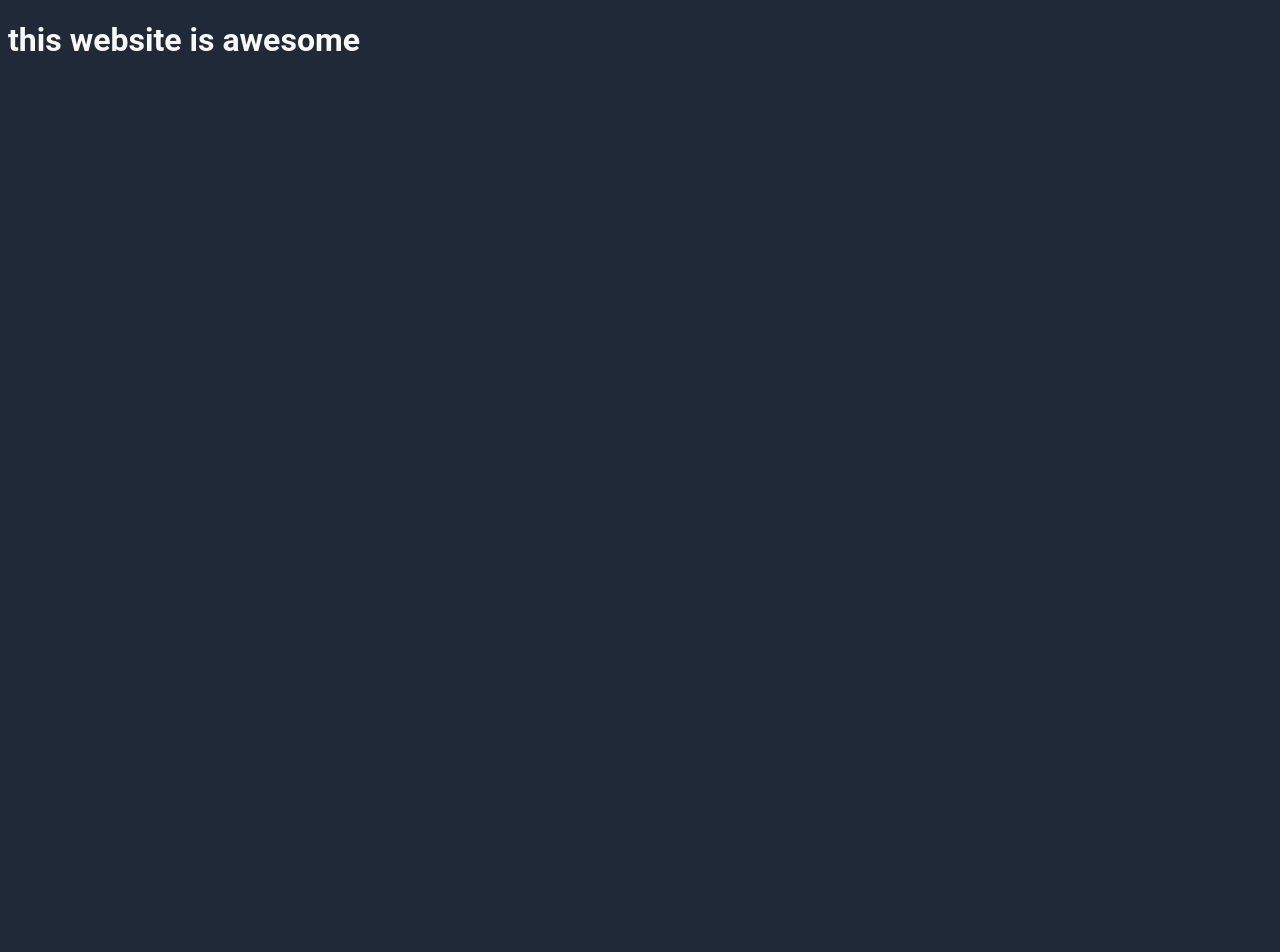
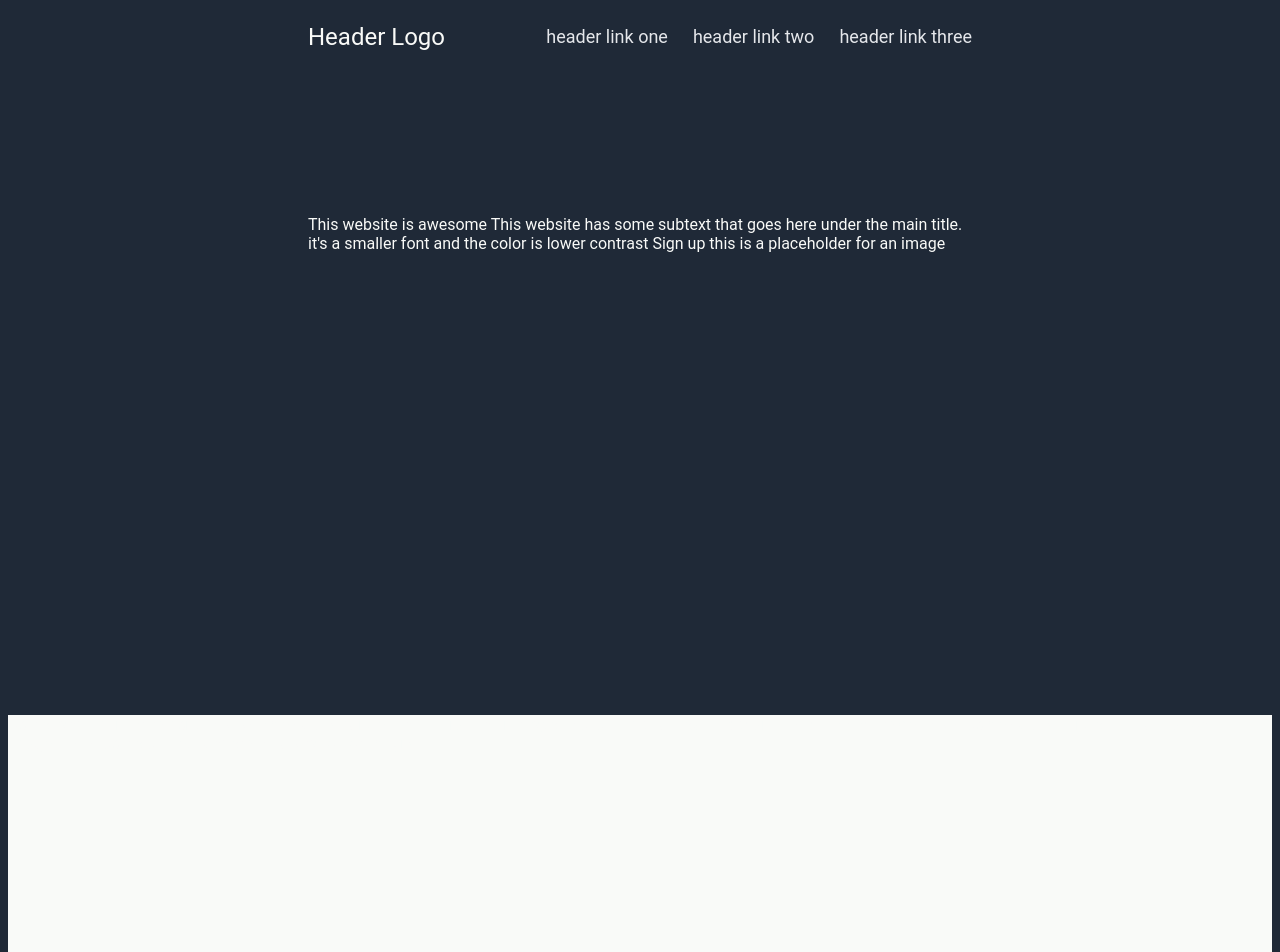
Before and after one commit to TheDS1337/odin-flexbox, a plain HTML site: page index.html in a window 1280 px wide. Shown: the top 952 px of the page. Before the commit the page ends 800 px from the top, so only its background shows below. Drawn offline with Linux system fonts and the light colour scheme.

Commit message:
Implement main structure of page

```diff
--- a/index.html
+++ b/index.html
@@ -11,6 +11,52 @@
 </head>
 
 <body>
-    <h1>this website is awesome</h1>
+    <div id="header">
+        <div id="logo">Header Logo</div>
+
+        <ul id="links" class="text">
+            <li>header link one</li>
+            <li>header link two</li>
+            <li>header link three</li>
+        </ul>
+    </div>
+
+    <div id="content">
+        <div id="content-1">
+            This website is awesome
+            This website has some subtext that goes here under the main title.
+            it's a smaller font and the color is lower contrast
+
+            Sign up
+
+            this is a placeholder for an image
+        </div>
+
+        <div id="content-2">
+            Some random information.
+
+            this is some subtext under an illustration or image
+            this is some subtext under an illustration or image
+            this is some subtext under an illustration or image
+            this is some subtext under an illustration or image
+        </div>
+
+        <div id="content-3">
+            This is an inspiring quote, or a testimonial from a customer.
+            Maybe it's just filling up space, or maybe people will actually read
+            it. Who knows? All I know is that it looks nice.
+
+            -Thor, God of Thunder
+        </div>
+
+        <div id="content-4">
+            Call to action! It's time!
+            Sign up for our product by clicking that button right over there!
+
+            Sign up
+        </div>
+    </div>
+
+    <div id="footer" class="text">Copyright &#169; The Odin Project 2025</div>
 </body>
 </html>
--- a/styles.css
+++ b/styles.css
@@ -2,4 +2,72 @@ body {
     font-family: Roboto, sans-serif;
     color: #F9FAF8;
     background-color: #1F2937;
+    display: flex;
+    flex-direction: column;
 }
+
+#header {
+    padding-top: 0;
+    padding-bottom: 0;
+    display: flex;
+    justify-content: space-between;
+    align-items: center;
+}
+
+#logo {
+    font-size: 24px;
+    display: flex;
+    justify-content: center;
+    align-items: center;
+}
+
+#links {
+    padding: 0;
+    list-style-type: none;
+    display: flex;
+    gap: 25px;
+}
+
+#content {
+    display: flex;
+    flex-direction: column;
+}
+
+#content-1 {
+    height: 350px;
+    background-color: #1F2937;
+    padding-top: 150px;
+    padding-bottom: 150px;
+}
+
+#content-2 {
+    height: 350px;
+    background-color: #F9FAF8;
+}
+
+#content-3 {
+    height: 350px;
+    background-color: #E5E7EB;
+}
+
+#content-4 {
+    height: 350px;
+    background-color: #F9FAF8;
+}
+
+#footer {
+    height: 100px;
+    display: flex;
+    justify-content: center;
+    align-items: center;
+}
+
+#header, #content-1 {
+    padding-left: 300px;
+    padding-right: 300px;
+}
+
+.text {
+    font-size: 18px;
+    color: #E5E7EB;
+}
```
